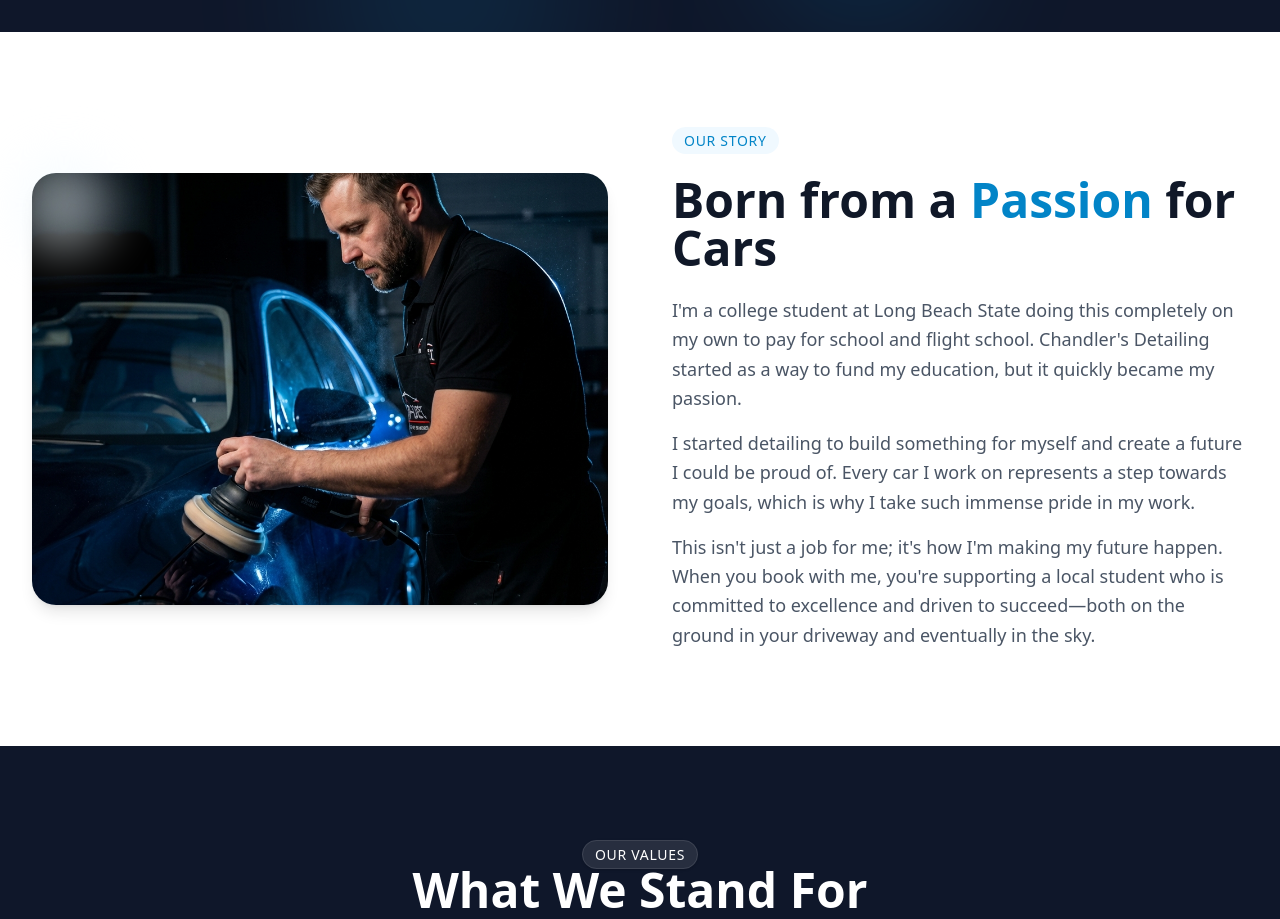
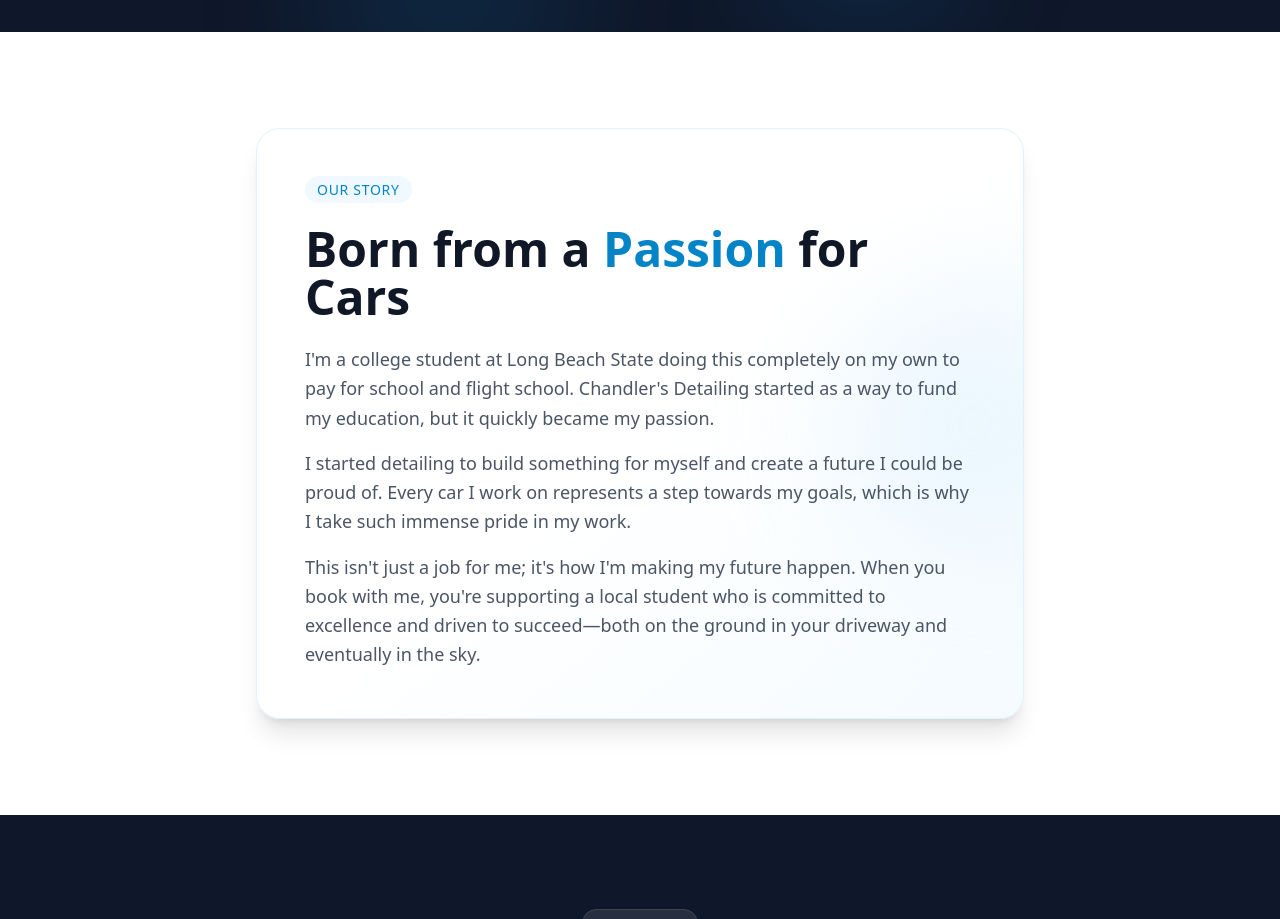
Before and after one commit to tummybutters/Chandler-Detailing, a Next.js app: page /about in a window 1280 px wide. Shown: the part 380-1299 px from the top of the page. Built offline with nearby package versions, Linux system fonts and the light colour scheme; a web font is replaced by a local one.

Commit message:
Remove image from About page

```diff
--- a/components/pages/AboutPageClient.tsx
+++ b/components/pages/AboutPageClient.tsx
@@ -1,4 +1,3 @@
-import Image from "next/image";
 import {
     Heart,
     Target,
@@ -33,22 +32,9 @@
     return (
         <section className="py-16 sm:py-24 bg-white">
             <div className="max-w-7xl mx-auto px-4 sm:px-6 lg:px-8">
-                <div className="grid grid-cols-1 lg:grid-cols-2 gap-10 lg:gap-16 items-center">
-                    <div className="relative max-w-xl w-full mx-auto">
-                        <div className="aspect-[4/3] rounded-3xl bg-primary-50 overflow-hidden relative shadow-lg">
-                            <Image
-                                src="/about-us.png"
-                                alt="Detailing specialist at work"
-                                fill
-                                sizes="(min-width: 1024px) 50vw, 100vw"
-                                className="object-cover"
-                            />
-                        </div>
-                        <div className="absolute -bottom-6 -right-6 w-32 h-32 rounded-2xl bg-primary-100/50 -z-10" />
-                        <div className="absolute -top-4 -left-4 w-24 h-24 rounded-full bg-primary-50/50 blur-xl" />
-                    </div>
-
-                    <div className="max-w-2xl mx-auto">
+                <div className="relative max-w-3xl mx-auto overflow-hidden rounded-3xl border border-primary-100 shadow-xl bg-gradient-to-br from-white via-white to-primary-50/70">
+                    <div className="absolute -right-20 top-1/2 h-64 w-64 -translate-y-1/2 rounded-full bg-primary-100 blur-3xl opacity-60" />
+                    <div className="relative z-10 p-8 sm:p-12">
                         <span className="text-primary-600 font-medium text-sm uppercase tracking-wider bg-primary-50 px-3 py-1 rounded-full">
                             Our Story
                         </span>
```
